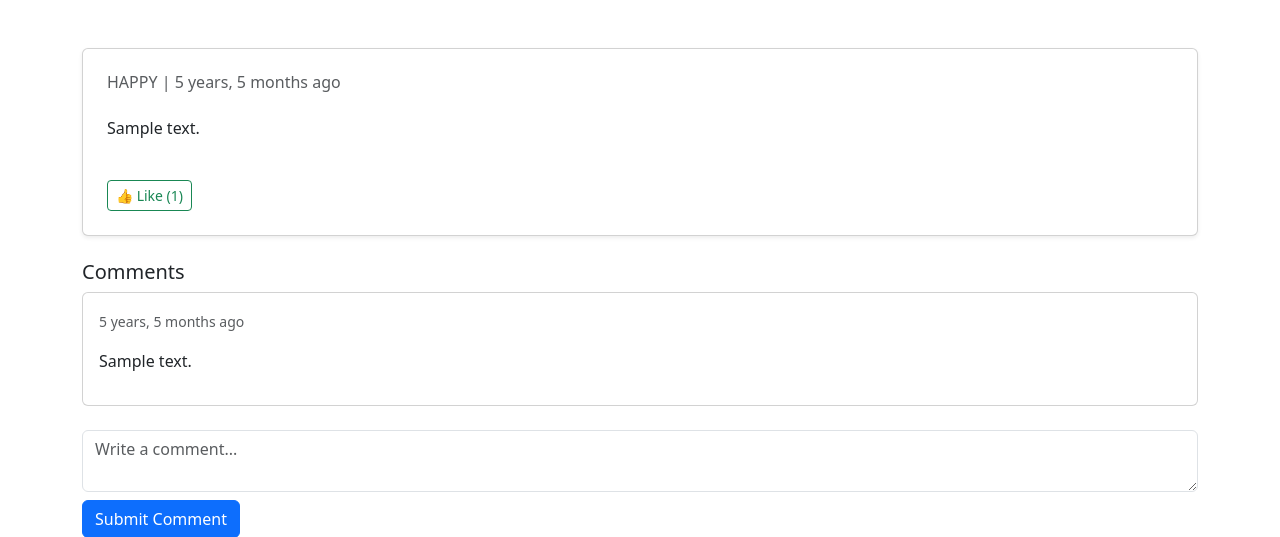
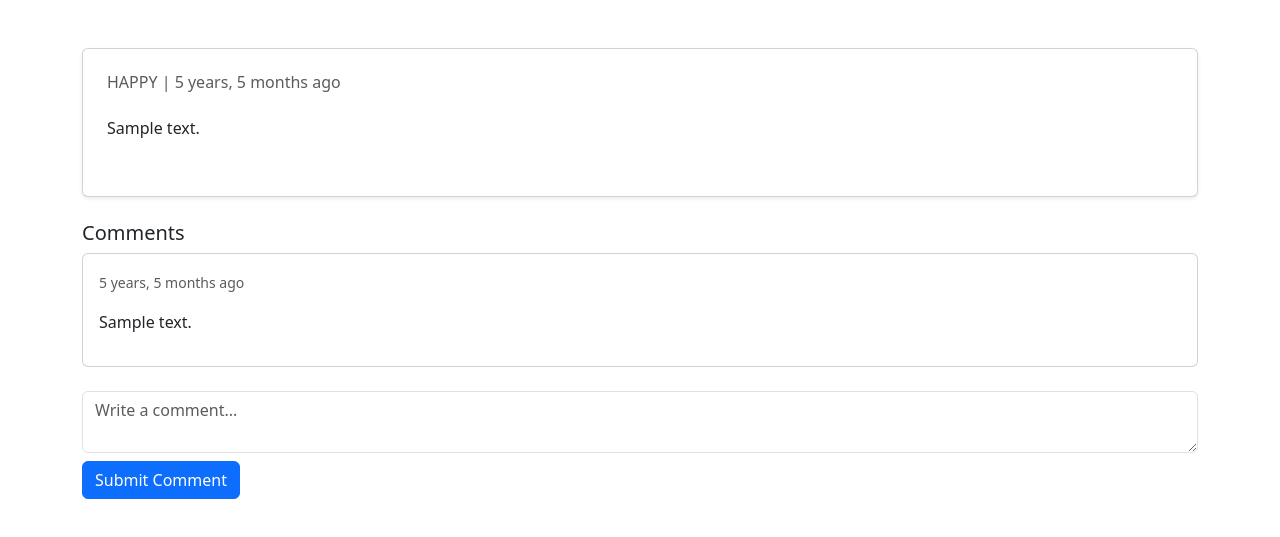
Before and after one commit to TheAyushThakur/Anonymous-Posting-System, a Django app: page /post/1/ in a window 1280 px wide. Shown: the top 537 px of the page. Run offline with Django 5.2, Linux system fonts and the light colour scheme; tables that the repository leaves empty hold one stand-in row (values such as "Sample post"); some libraries are stand-ins or nearby versions.

Commit message:
Tried some new changes for Post_detail and comments

```diff
--- a/forum/templates/base.html
+++ b/forum/templates/base.html
@@ -9,5 +9,6 @@
     <body>
         {% block content %} {% endblock %}
         <script src = "https://cdn.jsdelivr.net/npm/bootstrap@5.3.0/dist/js/bootstrap.bundle.min.js"></style>
+
     </body>
 </html>
--- a/forum/templates/post_detail.html
+++ b/forum/templates/post_detail.html
@@ -8,13 +8,6 @@
         <h6 class="text-muted">{{ post.get_mood_display }} | {{ post.created_at|naturaltime }}</h6>
         <p class="fs-5">{{ post.message|linebreaks }}</p>
 
-        <!-- Like Button -->
-        <form action="{% url 'like_post' post.id %}" method="post" class="mt-2">
-            {% csrf_token %}
-            <button type="submit" class="btn btn-outline-success btn-sm">
-                👍 Like ({{ post.likes }})
-            </button>
-        </form>
     </div>
 
     <h5>Comments</h5>
--- a/forum/views.py
+++ b/forum/views.py
@@ -7,6 +7,7 @@ from django.urls import reverse
 from django.http import HttpResponseRedirect
 
 def home(request):
+    form = PostForm()
     if request.method == 'POST':
         if 'submit_post' in request.POST:
             form = PostForm(request.POST)
@@ -27,7 +28,7 @@ def home(request):
                 comment.save()
                 return redirect('home')
     else:
-        form = PostForm()
+       comment_form  = CommentForm()
 
     comment_form = CommentForm()
     posts = AnonymousPost.objects.order_by('-created_at')
@@ -56,7 +57,7 @@ def post_detail(request, post_id):
             comment.post = post
             comment.created_at = timezone.now()
             comment.save()
-            return redirect('post_detail', post_id=post_id)
+            return redirect('home')
     else:
         form = CommentForm()
 
```
